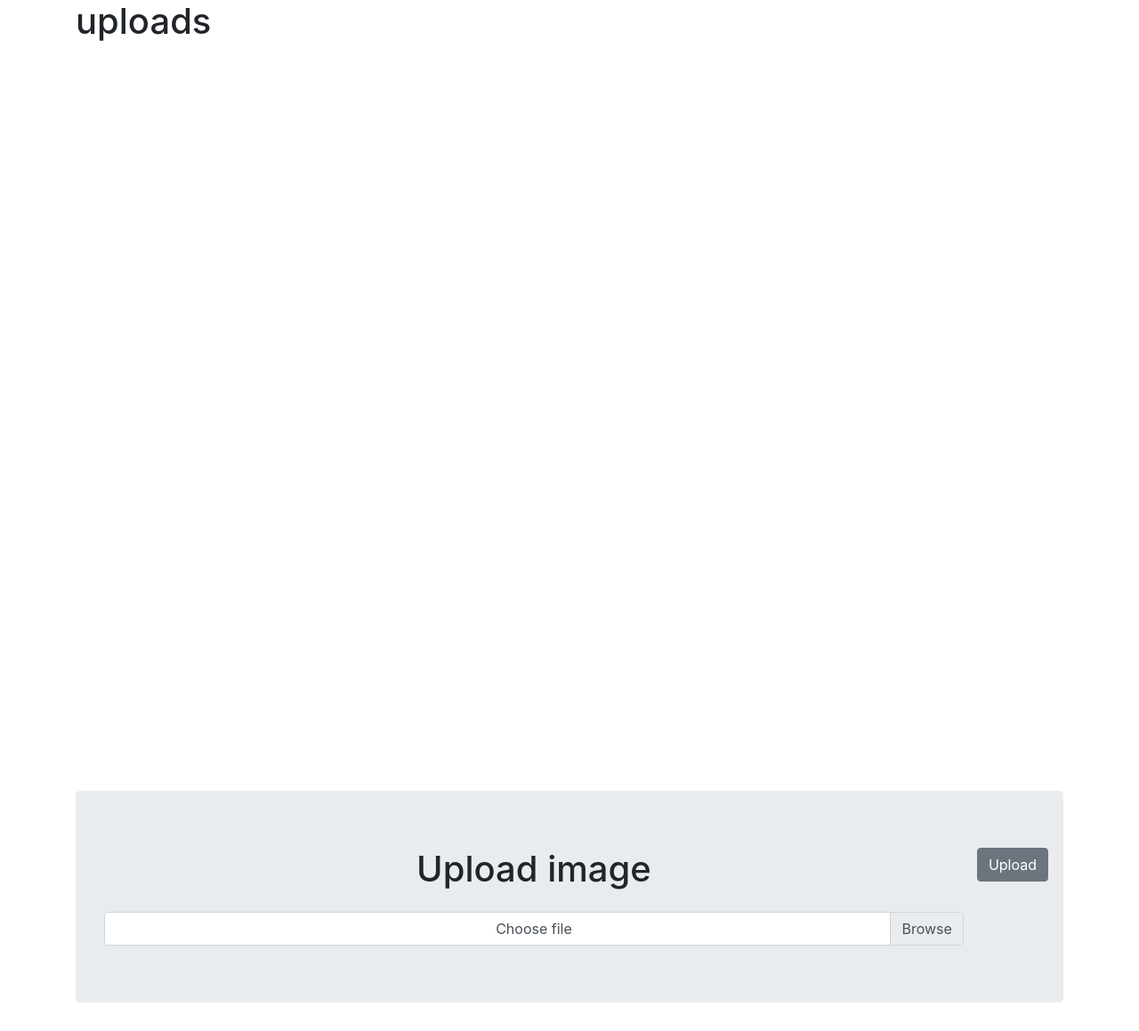
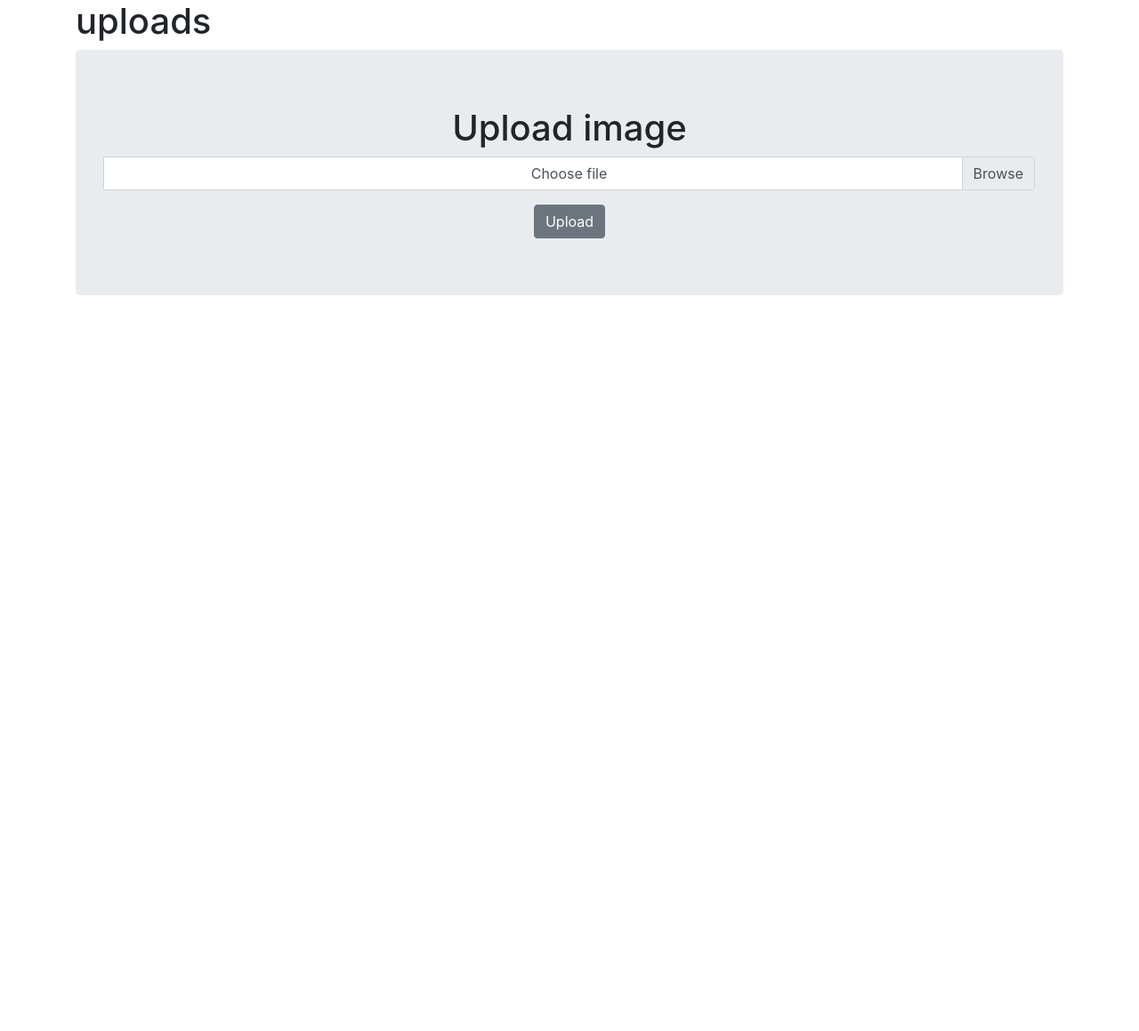
Before and after one commit to Iankumu/photography, a Flask app: page /uploads in a window 1280 px wide. Shown: the part 56-1215 px from the top of the page at 89% size. After the commit the page ends 388 px from the top, so only its background shows below. Run offline with Flask 2, Linux system fonts and the light colour scheme; some libraries are stand-ins or nearby versions.

Commit message:
space eliminated

```diff
--- a/templates/uploads.html
+++ b/templates/uploads.html
@@ -2,20 +2,19 @@
 {% block body %}
 
 <h1 class="dash">uploads</h1>
-<html lang="en">
+
 <head>
     <meta charset="UTF-8">
     <title>uploads</title>
 </head>
 <body>
-<div class="embed-responsive embed-responsive-4by3">
 <div class="jumbotron text-center">
     <div class="row">
         <div class="col">
             <h1>Upload image </h1>
             <form action="/uploads" method="post" enctype="multipart/form-data">
                <div class="input-group mb-3">
-
+  <div class="input-group-prepend">
 
   </div>
   <div class="custom-file">
@@ -32,4 +31,5 @@
 </div>
 </body>
 
+
 {% endblock %}
```
